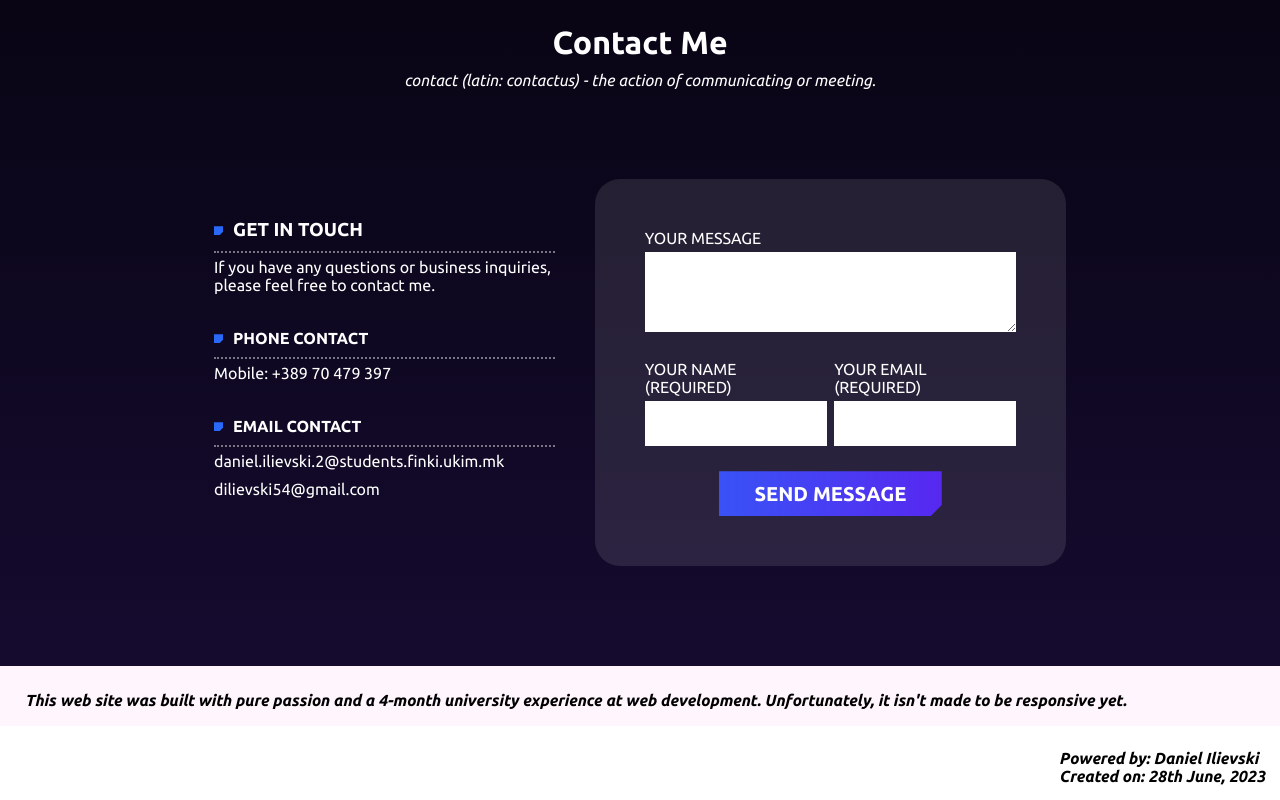
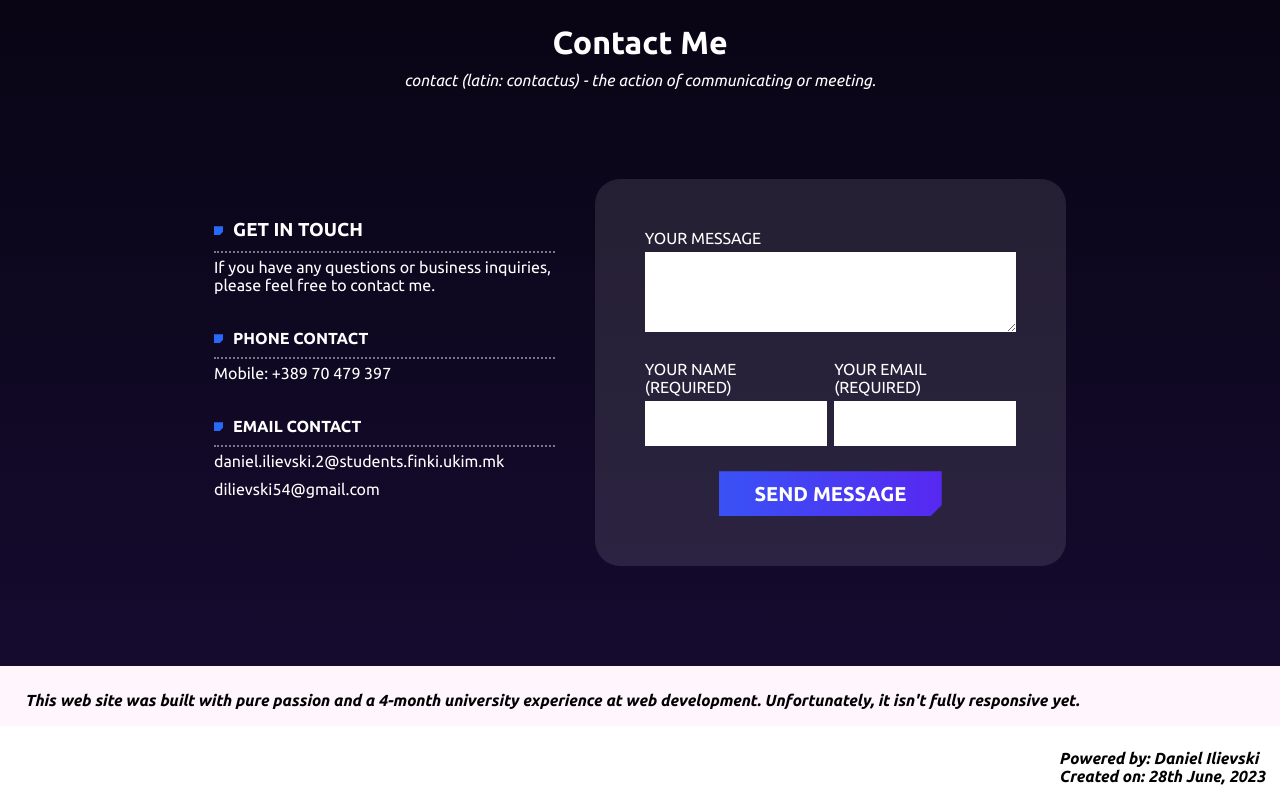
Before and after one commit to danielilievski9/danielilievski.github.io, a plain HTML site: page index.html in a window 1280 px wide. Shown: the part 3300-4100 px from the top of the page. Drawn offline with nearby package versions, Linux system fonts and the light colour scheme.

Commit message:
Add files via upload

```diff
--- a/index.html
+++ b/index.html
@@ -257,7 +257,7 @@
 </div>
 
 <footer>
-    <p class="left-paragraph">This web site was built with pure passion and a 4-month university experience at web development. Unfortunately, it isn't made to be responsive yet.</p>
+    <p class="left-paragraph">This web site was built with pure passion and a 4-month university experience at web development. Unfortunately, it isn't fully responsive yet.</p>
     <p class="right-paragraph">Powered by: Daniel Ilievski <br> Created on: 28th June, 2023</p>
 </footer>
 <script src="https://cdn.jsdelivr.net/npm/typed.js@2.0.12"></script>
```
